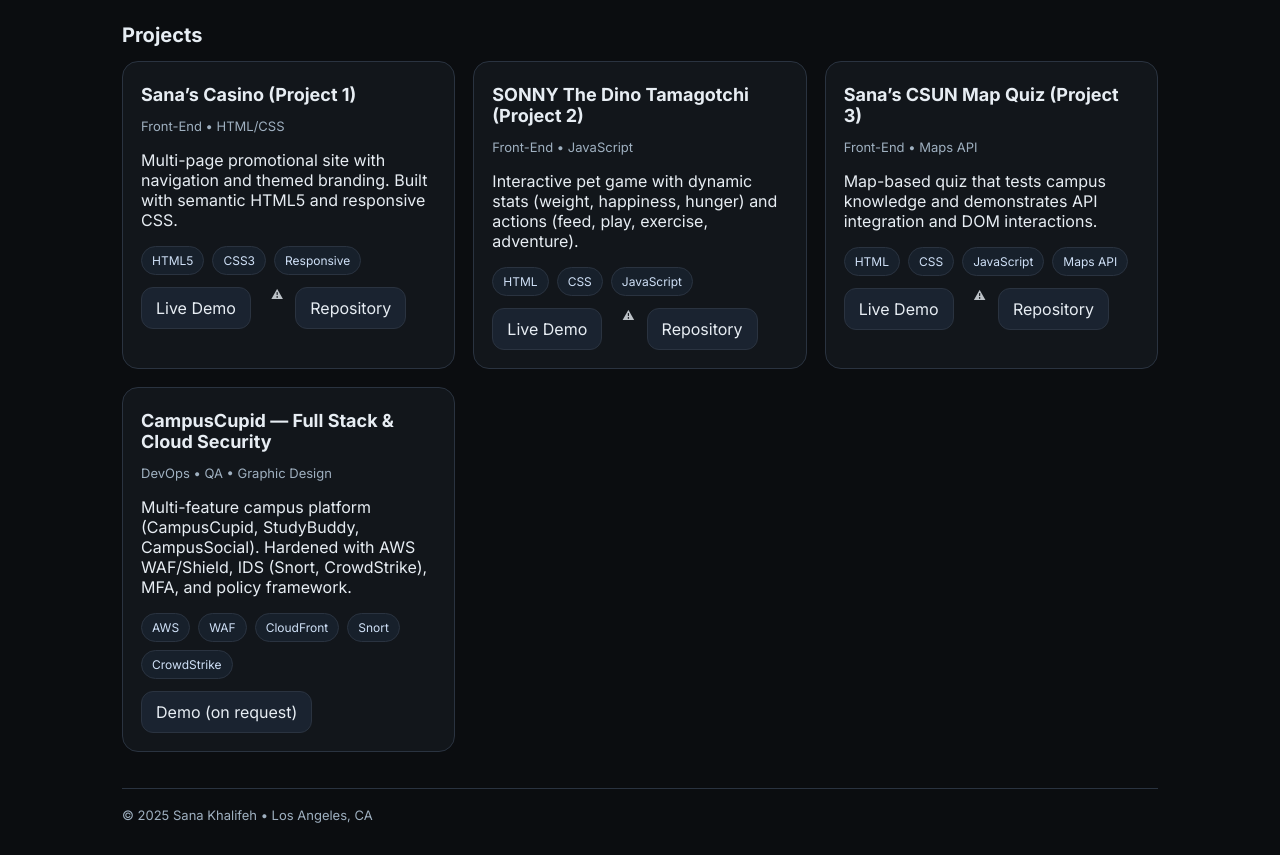
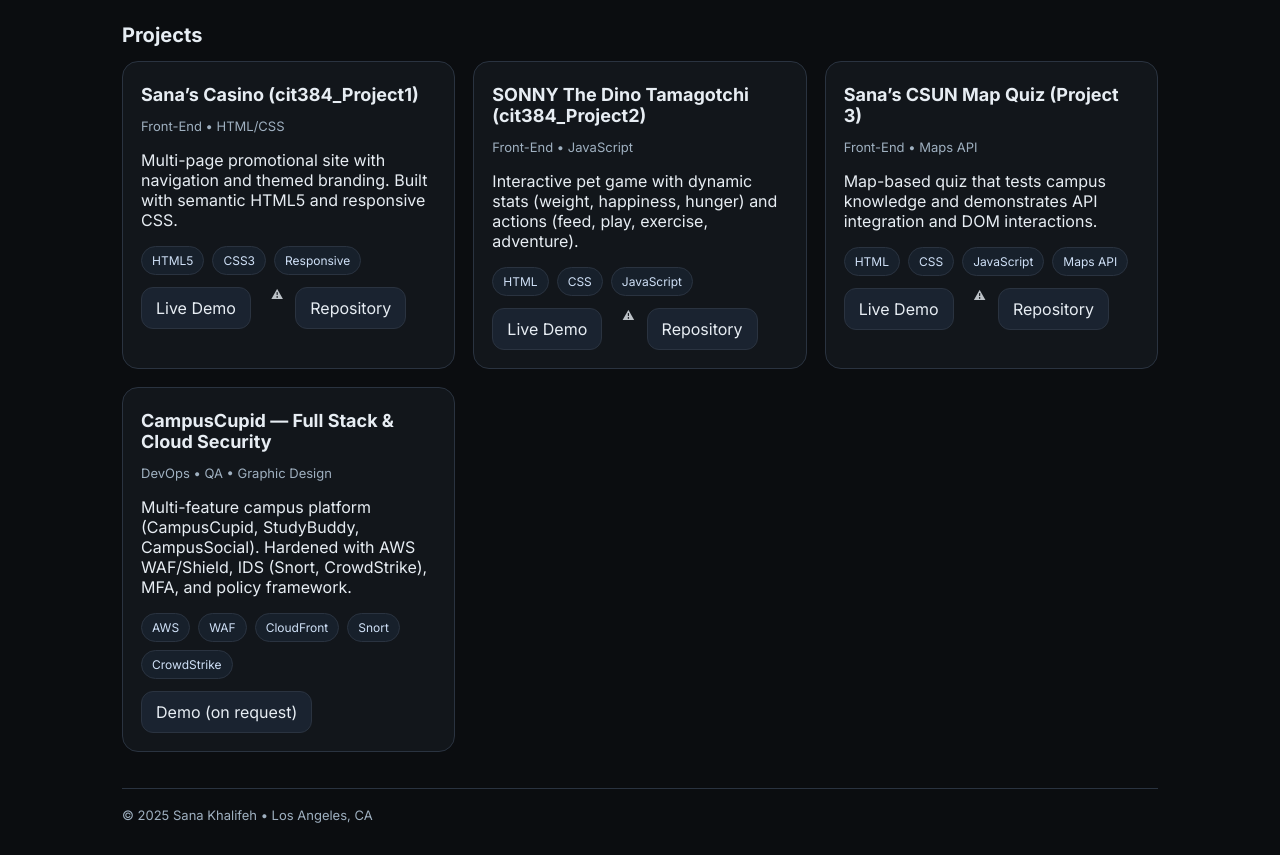
Before and after one commit to sonnyKh/sonnykh.github.io, a plain HTML site: page index.html in a window 1280 px wide. Shown: the part 90-945 px from the top of the page. Drawn offline with Linux system fonts and the light colour scheme; no server answers.

Commit message:
Update index.html

```diff
--- a/index.html
+++ b/index.html
@@ -67,7 +67,7 @@
     <section class="grid" aria-label="Projects list">
       <!-- Project 1 -->
       <article class="card">
-        <h3>Sana’s Casino (Project 1)</h3>
+        <h3>Sana’s Casino (cit384_Project1)</h3>
         <p class="meta">Front-End • HTML/CSS</p>
         <p>Multi-page promotional site with navigation and themed branding. Built with semantic HTML5 and responsive CSS.</p>
         <div class="chips">
@@ -81,7 +81,7 @@
 
       <!-- Project 2 -->
       <article class="card">
-        <h3>SONNY The Dino Tamagotchi (Project 2)</h3>
+        <h3>SONNY The Dino Tamagotchi (cit384_Project2)</h3>
         <p class="meta">Front-End • JavaScript</p>
         <p>Interactive pet game with dynamic stats (weight, happiness, hunger) and actions (feed, play, exercise, adventure).</p>
         <div class="chips">
```
